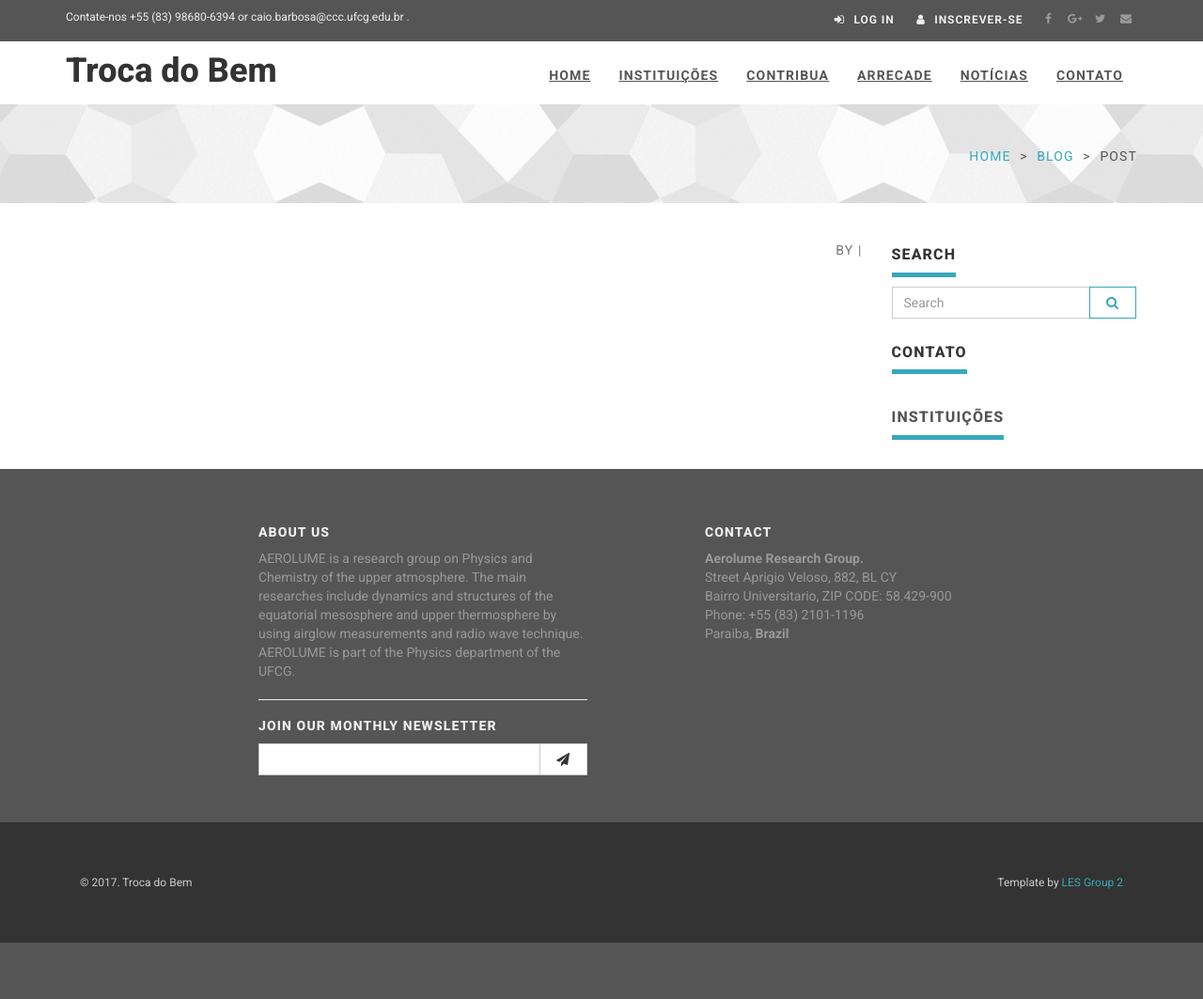
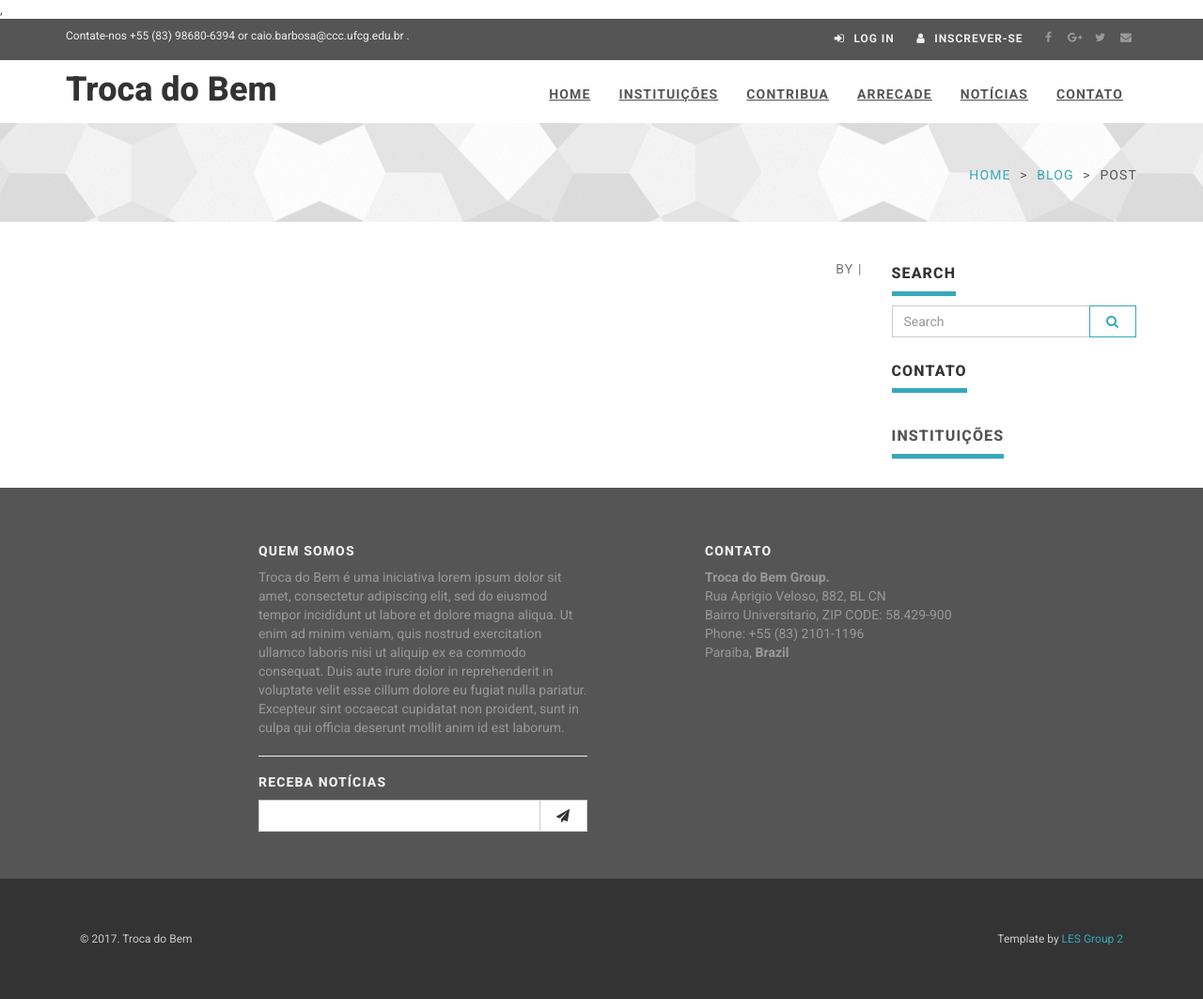
Before and after one commit to SauloNascimento/TrocaDoBem, a Django app: template app/templates/post.html in a window 1280 px wide. Shown: the whole page at 94% size. Before the commit the page ends 1003 px from the top, so only its background shows below. Run offline with Django 3.2, Linux system fonts and the light colour scheme; the template is opened without the code that fills it, so the values that code supplies are empty; some libraries are stand-ins or nearby versions.

Commit message:
Contrução da Homepage

```diff
--- a/app/templates/footer.html
+++ b/app/templates/footer.html
@@ -3,17 +3,19 @@
 <footer id="footer">
     <div class="container">
         <div class="col-md-4 col-md-offset-2 col-sm-6 ">
-            <h4>About us</h4>
+            <h4>Quem somos</h4>
 
-            <p>AEROLUME is a research group on Physics and Chemistry of the upper atmosphere. The main researches
-                include dynamics and structures of the equatorial mesosphere and upper thermosphere by using airglow
-                measurements and radio wave technique. AEROLUME is part of the Physics department of the UFCG.</p>
+            <p>Troca do Bem é uma iniciativa lorem ipsum dolor sit amet, consectetur adipiscing elit, sed do eiusmod
+                tempor incididunt ut labore et dolore magna aliqua. Ut enim ad minim veniam, quis nostrud exercitation
+                ullamco laboris nisi ut aliquip ex ea commodo consequat. Duis aute irure dolor in reprehenderit in
+                voluptate velit esse cillum dolore eu fugiat nulla pariatur. Excepteur sint occaecat cupidatat non
+                proident, sunt in culpa qui officia deserunt mollit anim id est laborum.</p>
 
             <hr>
 
-            <h4>Join our monthly newsletter</h4>
+            <h4>Receba Notícias</h4>
 
-            <form method="post" action="/submit-news">
+            <form method="post" action="#">
                 {% csrf_token %}
                 <div class="input-group">
                     <input type="email" class="form-control" name="email" required>
@@ -30,10 +32,10 @@
         <!-- /.col-md-3 -->
         <div class="col-md-4 col-md-offset-1 col-sm-6">
 
-            <h4>Contact</h4>
+            <h4>Contato</h4>
 
-            <p><strong>Aerolume Research Group.</strong>
-                <br>Street Aprigio Veloso, 882, BL CY
+            <p><strong>Troca do Bem Group.</strong>
+                <br>Rua Aprigio Veloso, 882, BL CN
                 <br>Bairro Universitario, ZIP CODE: 58.429-900
                 <br>Phone: +55 (83) 2101-1196
                 <br>Paraiba, <strong>Brazil</strong>
--- a/app/templates/header.html
+++ b/app/templates/header.html
@@ -1,4 +1,4 @@
-{% load staticfiles %}
+,{% load staticfiles %}
 <header>
     <div id="top">
         <div class="container">
```
